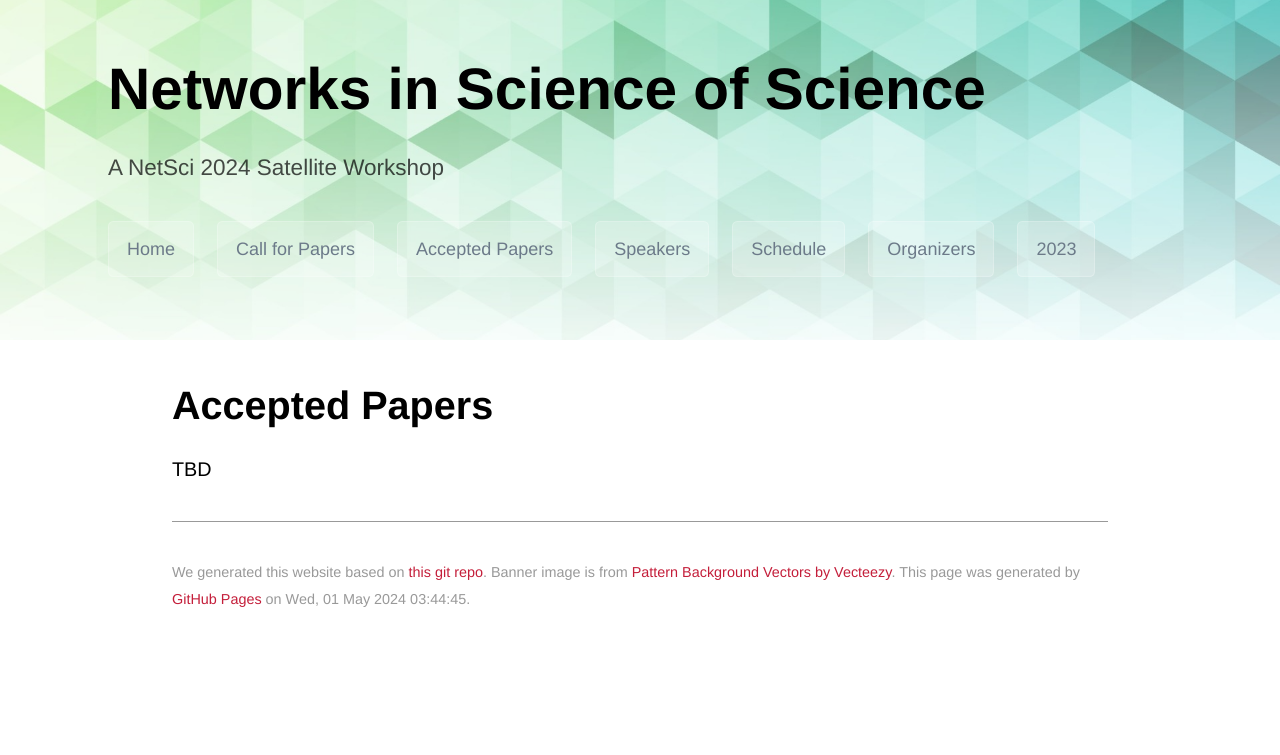
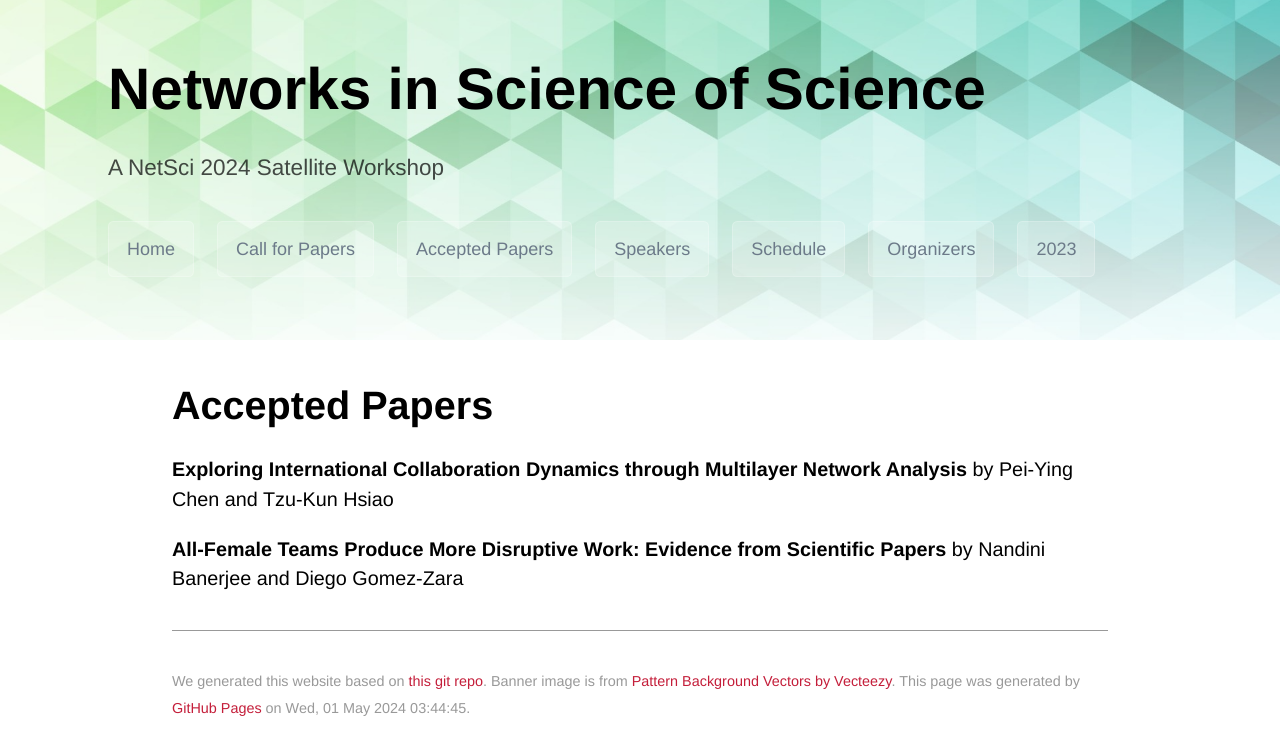
Before and after one commit to netscisci/netscisci.github.io, a Jekyll site: the page built from papers.md, in a window 1280 px wide. Shown: the top 755 px of the page. Built offline with Jekyll 4.4.1, drawn with Linux system fonts in a browser that asks for light colours; some web fonts are replaced; our own code applies the rules of GitHub Pages for plain Markdown files.

Commit message:
Update papers.md

```diff
--- a/papers.md
+++ b/papers.md
@@ -3,5 +3,6 @@ layout: default
 ---
 
 # Accepted Papers
+**Exploring International Collaboration Dynamics through Multilayer Network Analysis** by Pei-Ying Chen and Tzu-Kun Hsiao
 
-TBD
+**All-Female Teams Produce More Disruptive Work: Evidence from Scientific Papers** by Nandini Banerjee and Diego Gomez-Zara
```
